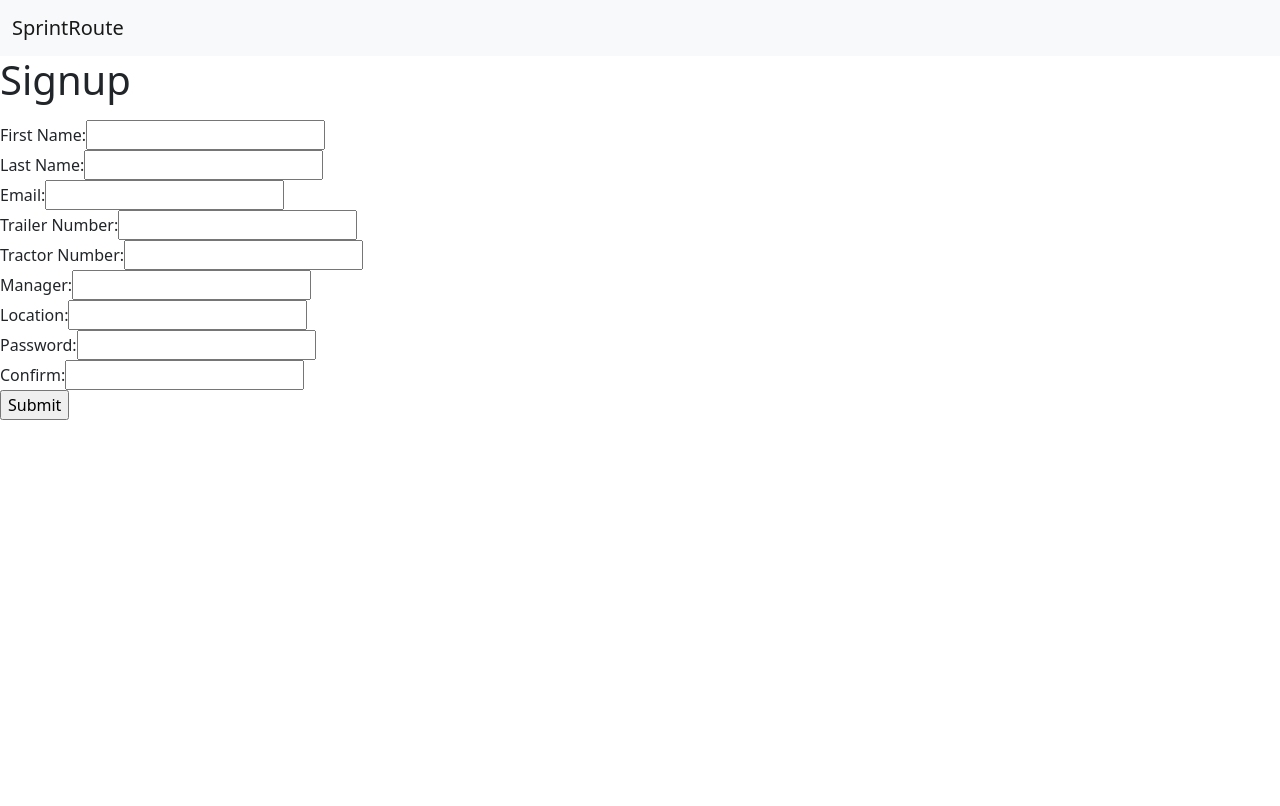
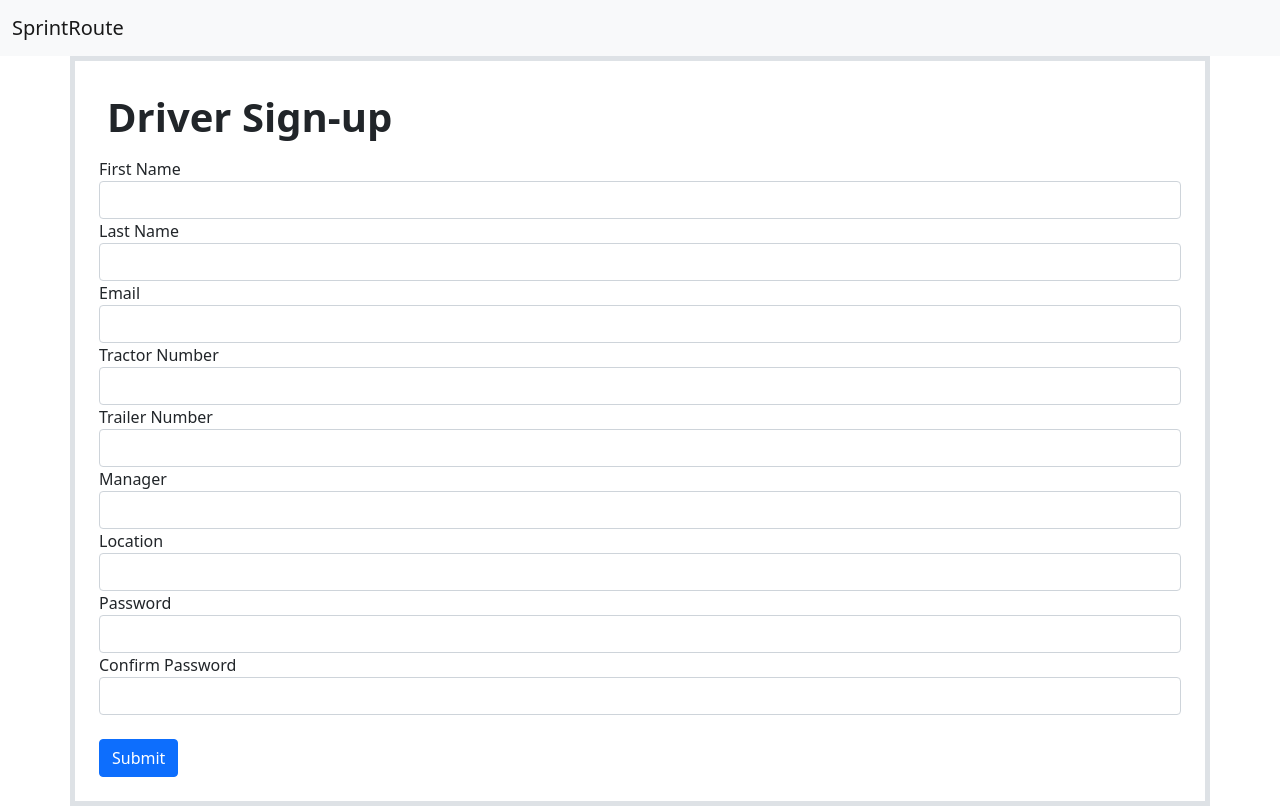
Before and after one commit to benastengo/sprint-route-frontend, a Vue app: page /signup in a window 1280 px wide. Built offline with nearby package versions, Linux system fonts and the light colour scheme.

Commit message:
Adds bootstrap styling to multiple pages

```diff
--- a/src/App.vue
+++ b/src/App.vue
@@ -20,7 +20,7 @@ export default {
 <template>
   <nav class="navbar navbar-expand-lg navbar-light bg-light">
     <div class="container-fluid">
-      <a class="navbar-brand" href="#">SprintRoute</a>
+      <a class="navbar-brand" href="/">SprintRoute</a>
       <button
         class="navbar-toggler"
         type="button"
@@ -35,13 +35,7 @@ export default {
       <div class="collapse navbar-collapse" id="navbarNav">
         <ul class="navbar-nav">
           <li class="nav-item">
-            <router-link
-              class="nav-link active"
-              aria-current="page"
-              href="#"
-              v-if="isLoggedIn"
-              :to="`/users/${user_id}`"
-            >
+            <router-link class="nav-link active" aria-current="page" href="#" v-if="isLoggedIn" :to="`/`">
               Home
             </router-link>
           </li>
--- a/src/views/CustomerShow.vue
+++ b/src/views/CustomerShow.vue
@@ -67,11 +67,30 @@ export default {
 
 <template>
   <div class="customers-show">
-    <h2>{{ customer.name }}</h2>
-    <h2>Address: {{ customer.address }}</h2>
-
+    <table class="table caption-top">
+      <caption>{{ customer.name }}: {{ customer.address }}</caption>
+      <thead>
+        <tr>
+          <th scope="col">Blend</th>
+          <th scope="col">Volume</th>
+          <th scope="col">Date</th>
+          <th scope="col">Delivered</th>
+        </tr>
+      </thead>
+      <tbody v-for="order in customer.orders" v-bind:key="order.id">
+        <tr>
+          <th scope="row">{{ order.blend }}</th>
+          <td>{{ order.volume }}</td>
+          <td>{{ order.day }}</td>
+          <td>{{ order.fulfilled }}</td>
+          <button type="button" class="btn btn-primary color" v-if="isManager" v-on:click="showOrder(order)">
+            Edit
+          </button>
+        </tr>
+      </tbody>
+    </table>
     <h2>
-      <button v-if="isManager" v-on:click="showNewOrder()">Create Order:</button>
+      <button type="button" class="btn btn-primary" v-if="isManager" v-on:click="showNewOrder()">Create Order</button>
       <dialog id="newOrder-details">
         <form method="dialog">
           <h2>New Order for {{ customer.name }}</h2>
@@ -96,14 +115,6 @@ export default {
           <button>Close</button>
         </form>
       </dialog>
-    </h2>
-    <h3 v-if="customer.orders.length > 0">Active Orders:</h3>
-    <h2 v-for="order in customer.orders" v-bind:key="order.id">
-      <h3>
-        Blend: {{ order.blend }} || volume: {{ order.volume }} GAL || date: {{ order.day }} || Completed:
-        {{ order.fulfilled }}
-      </h3>
-      <button v-if="isManager" v-on:click="showOrder(order)">Edit</button>
     </h2>
     <dialog id="order-details">
       <form method="dialog">
@@ -131,3 +142,9 @@ export default {
     </dialog>
   </div>
 </template>
+
+<style>
+.color {
+  color: rgb(64, 0, 255);
+}
+</style>
--- a/src/views/Home.vue
+++ b/src/views/Home.vue
@@ -5,6 +5,8 @@ export default {
     return {
       newSessionParams: {},
       errors: [],
+      isLoggedIn: !!localStorage.jwt,
+      user_id: localStorage.user_id,
     };
   },
   methods: {
@@ -27,25 +29,69 @@ export default {
         });
     },
   },
+  created: function () {
+    if (this.isLoggedIn) {
+      this.$router.push(`/users/${this.user_id}`);
+    }
+  },
 };
 </script>
 
 <template>
   <div class="login">
-    <form v-on:submit.prevent="submit()">
-      <h1>SprintRoute</h1>
-      <ul>
-        <li v-for="error in errors" v-bind:key="error">{{ error }}</li>
-      </ul>
-      <div>
-        <label>Email:</label>
-        <input type="email" v-model="newSessionParams.email" />
+    <form>
+      <div class="login-form container">
+        <form v-on:submit.prevent="submit()">
+          <h2 class="text-center">SprintRoute</h2>
+          <div class="form-group">
+            <input
+              type="text"
+              class="form-control"
+              placeholder="Email"
+              v-model="newSessionParams.email"
+              required="required"
+            />
+          </div>
+          <div class="form-group">
+            <input
+              type="password"
+              class="form-control"
+              placeholder="Password"
+              v-model="newSessionParams.password"
+              required="required"
+            />
+          </div>
+          <div class="form-group">
+            <button type="submit" class="btn btn-primary btn-block">Log in</button>
+          </div>
+        </form>
       </div>
-      <div>
-        <label>Password:</label>
-        <input type="password" v-model="newSessionParams.password" />
-      </div>
-      <input type="submit" value="Log In" />
     </form>
   </div>
 </template>
+
+<style>
+.login-form {
+  width: 340px;
+  margin: 50px auto;
+  font-size: 15px;
+}
+.login-form form {
+  margin-bottom: 15px;
+  background: #f7f7f7;
+  box-shadow: 0px 2px 2px rgba(0, 0, 0, 0.3);
+  padding: 30px;
+}
+.login-form h2 {
+  margin: 0 0 15px;
+}
+.form-control,
+.btn {
+  min-height: 38px;
+  border-radius: 2px;
+}
+.btn {
+  font-size: 15px;
+  font-weight: bold;
+}
+</style>
--- a/src/views/Signup.vue
+++ b/src/views/Signup.vue
@@ -25,49 +25,53 @@ export default {
 </script>
 
 <template>
-  <div class="signup">
+  <div class="container border border-5 p-4">
     <form v-on:submit.prevent="submit()">
-      <h1>Signup</h1>
-      <ul>
-        <li v-for="error in errors" v-bind:key="error">{{ error }}</li>
-      </ul>
-      <div>
-        <label>First Name:</label>
-        <input type="text" v-model="newUserParams.first_name" />
+      <div class="center p-2">
+        <h1><strong>Driver Sign-up</strong></h1>
       </div>
-      <div>
-        <label>Last Name:</label>
-        <input type="text" v-model="newUserParams.last_name" />
+      <div class="form-group">
+        <label for="newDriverFirstName">First Name</label>
+        <input type="text" class="form-control" id="newDriverFirstName" v-model="newUserParams.first_name" />
       </div>
-      <div>
-        <label>Email:</label>
-        <input type="email" v-model="newUserParams.email" />
+      <div class="form-group">
+        <label for="newDriverLastName">Last Name</label>
+        <input type="text" class="form-control" id="newDriverLastName" v-model="newUserParams.last_name" />
       </div>
-      <div>
-        <label>Trailer Number:</label>
-        <input type="integer" v-model="newUserParams.trailer_number" />
+      <div class="form-group">
+        <label for="newDriverEmail">Email</label>
+        <input type="text" class="form-control" id="newDriverEmail" v-model="newUserParams.email" />
       </div>
-      <div>
-        <label>Tractor Number:</label>
-        <input type="integer" v-model="newUserParams.tractor_number" />
+      <div class="form-group">
+        <label for="newDriverTractor">Tractor Number</label>
+        <input type="integer" class="form-control" id="newDriverTractor" v-model="newUserParams.tractor_number" />
       </div>
-      <div>
-        <label>Manager:</label>
-        <input type="boolean" v-model="newUserParams.manager" />
+      <div class="form-group">
+        <label for="newDriverTrailer">Trailer Number</label>
+        <input type="integer" class="form-control" id="newDriverTrailer" v-model="newUserParams.trailer_number" />
       </div>
-      <div>
-        <label>Location:</label>
-        <input type="text" v-model="newUserParams.location" />
+      <div class="form-group">
+        <label for="newDriverInputManager">Manager</label>
+        <input type="boolean" class="form-control" id="newDriverInputManager" v-model="newUserParams.manager" />
       </div>
-      <div>
-        <label>Password:</label>
-        <input type="password" v-model="newUserParams.password" />
+      <div class="form-group">
+        <label for="newDriverInputLocation">Location</label>
+        <input type="text" class="form-control" id="newDriverInputLocation" v-model="newUserParams.location" />
       </div>
-      <div>
-        <label>Confirm:</label>
-        <input type="password" v-model="newUserParams.password_confirmation" />
+      <div class="form-group">
+        <label for="newDriverInputPassword1">Password</label>
+        <input type="password" class="form-control" id="newDriverInputPassword1" v-model="newUserParams.password" />
       </div>
-      <input type="submit" value="Submit" />
+      <div class="form-group">
+        <label for="newDriverConfirmPass">Confirm Password</label>
+        <input
+          type="password"
+          class="form-control"
+          id="newDriverConfirmPass"
+          v-model="newUserParams.password_confirmation"
+        />
+      </div>
+      <button type="submit" class="btn btn-primary mt-4">Submit</button>
     </form>
   </div>
 </template>
--- a/src/views/UsersIndex.vue
+++ b/src/views/UsersIndex.vue
@@ -21,9 +21,31 @@ export default {
 </script>
 
 <template>
-  <div class="users-index">
-    <h1>Drivers</h1>
-    <div v-for="user in users" v-bind:key="user.id">
+  <h1>Drivers</h1>
+  <div class="users-index container">
+    <div class="card-group mt-3">
+      <div class="row row-cols-1 row-cols-md-3 g-4">
+        <div v-for="user in users" v-bind:key="user.id" class="col">
+          <div class="card">
+            <div class="card-body">
+              <h5 class="card-title">
+                <router-link :to="`/users/${user.id}`" tag="button">
+                  {{ user.first_name + " " + user.last_name }}
+                </router-link>
+              </h5>
+              <p class="card-text" v-bind:key="user.id">
+                Assigned Loads:
+                {{ user.orders.length }}
+              </p>
+              <p class="card-text">
+                <small class="text-muted">Location: {{ user.location }}</small>
+              </p>
+            </div>
+          </div>
+        </div>
+      </div>
+    </div>
+    <!-- <div v-for="user in users" v-bind:key="user.id">
       <h2>
         <router-link :to="`/users/${user.id}`" tag="button">{{ user.first_name + " " + user.last_name }}</router-link>
       </h2>
@@ -32,6 +54,6 @@ export default {
       <p>Location: {{ user.location }}</p>
       <p v-if="user.orders.length > 0">Loads:</p>
       <p v-for="order in user.orders" v-bind:key="order.id">{{ order.customer.name }}</p>
-    </div>
+    </div> -->
   </div>
 </template>
```
Also changed, not shown: src/views/usersShow.vue (+74 -34 lines).
